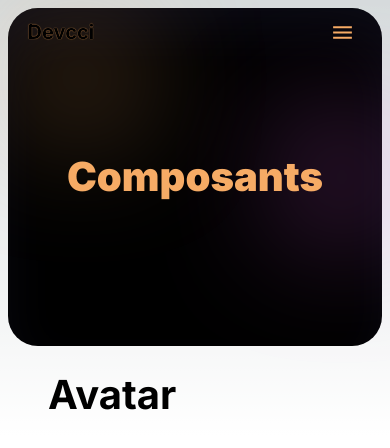
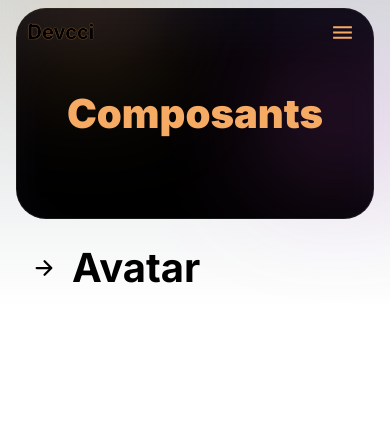
Before and after one commit to Delon00/devcci-tools, a Next.js app: page /composants in a window 390 px wide. Shown: the top 448 px of the page. Built offline with nearby package versions, Linux system fonts and the light colour scheme.

Commit message:
modified:   app/composants/composants.css 	modified:   app/composants/page.jsx

```diff
--- a/app/composants/composants.css
+++ b/app/composants/composants.css
@@ -4,7 +4,7 @@
     align-items: center;
 }
 .hero-composant{
-    padding: 0.5rem;
+    padding: 0.5rem 1rem;
     width: 100%;
 }
 .hero-composant-section{
@@ -15,6 +15,7 @@
     height: 40vh;
     width: 100%;
     background: #000000;
+    border: 1px solid #ffffff17;
     border-radius: 30px;
     box-shadow: rgba(50, 50, 93, 0.25) 0px 30px 60px -12px inset, rgba(0, 0, 0, 0.3) 0px 18px 36px -18px inset;
 
@@ -63,9 +64,10 @@
     padding:0rem 2rem;
 }
 .sidebar{width: 25%;}
-.sidebar-responsive{
-
-}
+.sidebar-responsive{display: none;flex-direction: column;position: absolute; width: 80%; background-color:#fff; width: 80%; height: 100%;z-index: 10; left: 0;padding: 2rem 0.5rem;box-shadow: rgba(0, 0, 0, 0.35) 0px 5px 15px;}
+.sidebar-responsive.active{display: flex;}
+.sidebar-responsive-btn{display: none;justify-content: center; align-items: center;font-size: 1.5rem; cursor: pointer;}
+.flex .close-btn{display: flex;justify-content: flex-end; width: 100%; font-size: 1.5rem;margin-bottom: 1rem;z-index: 999; cursor: pointer;}
 .sidebar h3{
     margin: 1rem 0;
     font-size: 1.5rem;
@@ -117,7 +119,7 @@ li.current{
 @media only screen and (max-width: 768px) {
     .bulle1,.bulle2{height: 70px; width: 70px;filter: blur(70px);}
     .sidebar{display: none;}
-    .sidebar-responsive{display: flex;}
+    .sidebar-responsive-btn{display: flex;}
 }
 @media only screen and (max-width:650) {
     .bulle1,.bulle2{height: 50px; width: 50px;filter: blur(50px);}
@@ -129,4 +131,5 @@ li.current{
 }
 @media only screen and (max-width: 400px) {
     .hero-composant h1{font-size: 2.5rem;}
+    .hero-composant-section{height: 25vh;}
 }
--- a/app/composants/page.jsx
+++ b/app/composants/page.jsx
@@ -4,11 +4,11 @@ import Image from 'next/image';
 import Navbar from '@/components/navbar/navbar';
 import './composants.css';
 import { BiSolidComponent } from 'react-icons/bi';
+import { IoArrowForward, IoClose } from "react-icons/io5";
 
-// Importez votre image
+
 import guapo from '@/public/guapo.png';
 
-// Importez les composants spécifiques
 import Avatar from './pages/avatar';
 import Button from './pages/button';
 import Card from './pages/card';
@@ -18,15 +18,21 @@ import Icon from './pages/icon';
 import Modal from './pages/modal';
 
 export default function Composants() {
-  // État pour suivre le composant actuellement affiché
   const [selectedComponent, setSelectedComponent] = useState('avatar');
+  const [isSidebarOpen, setIsSidebarOpen] = useState(false);
 
-  // Fonction pour mettre à jour le composant sélectionné
   const handleComponentChange = (component) => {
     setSelectedComponent(component);
   };
 
-  // Sélectionner le composant à afficher en fonction de selectedComponent
+  const toogleSidebarOn = () => {
+    setIsSidebarOpen(true);
+  };
+
+  const toogleSidebarOff = () => {
+    setIsSidebarOpen(false);
+  };
+
   const renderComponent = () => {
     switch (selectedComponent) {
       case 'avatar':
@@ -60,7 +66,11 @@ export default function Composants() {
       </div>
       <div className="composant-section1">
         <div className="sidebar">
-          <h3 className="flex items-center"><BiSolidComponent /> Composants</h3>
+          <div className='flex justify-between'>
+            <h3 className="flex items-center"><BiSolidComponent /> Composants</h3>
+            <span className='close-btn' onClick={toogleSidebarOff}><IoClose/></span>
+          </div>
+
           <ul>
             <li className={selectedComponent === 'avatar' ? 'current' : ''}>
               <button onClick={() => handleComponentChange('avatar')}>Avatar</button>
@@ -85,8 +95,35 @@ export default function Composants() {
             </li>
           </ul>
         </div>
-        <div className='sidebar-responsive'></div>
+        <div className='sidebar-responsive-btn' onClick={toogleSidebarOn}><IoArrowForward /></div>
         <div className="content-section">{renderComponent()}</div>
+      </div>
+      <div className={`sidebar-responsive ${isSidebarOpen ? 'active' : ''}`}>
+
+        <h3 className="flex items-center my-2"><BiSolidComponent /> Composants</h3>
+        <ul>
+            <li className={selectedComponent === 'avatar' ? 'current my-2 ps-2' : 'my-2 ps-2'}>
+              <button onClick={() => handleComponentChange('avatar')}>Avatar</button>
+            </li>
+            <li className={selectedComponent === 'button' ? 'current my-2 ps-2' : 'my-2 ps-2'}>
+              <button onClick={() => handleComponentChange('button')}>Button</button>
+            </li>
+            <li className={selectedComponent === 'card' ? 'current my-2 ps-2' : 'my-2 ps-2'}>
+              <button onClick={() => handleComponentChange('card')}>Card</button>
+            </li>
+            <li className={selectedComponent === 'dropdown' ? 'current my-2 ps-2' : 'my-2 ps-2'}>
+              <button onClick={() => handleComponentChange('dropdown')}>Dropdown</button>
+            </li>
+            <li className={selectedComponent === 'form' ? 'current my-2 ps-2' : 'my-2 ps-2'}>
+              <button onClick={() => handleComponentChange('form')}>Form</button>
+            </li>
+            <li className={selectedComponent === 'icon' ? 'current my-2 ps-2' : 'my-2 ps-2'}>
+              <button onClick={() => handleComponentChange('icon')}>Icon</button>
+            </li>
+            <li className={selectedComponent === 'modal' ? 'current my-2 ps-2' : 'my-2 ps-2'}>
+              <button onClick={() => handleComponentChange('modal')}>Modal</button>
+            </li>
+          </ul>
       </div>
     </main>
   );
```
